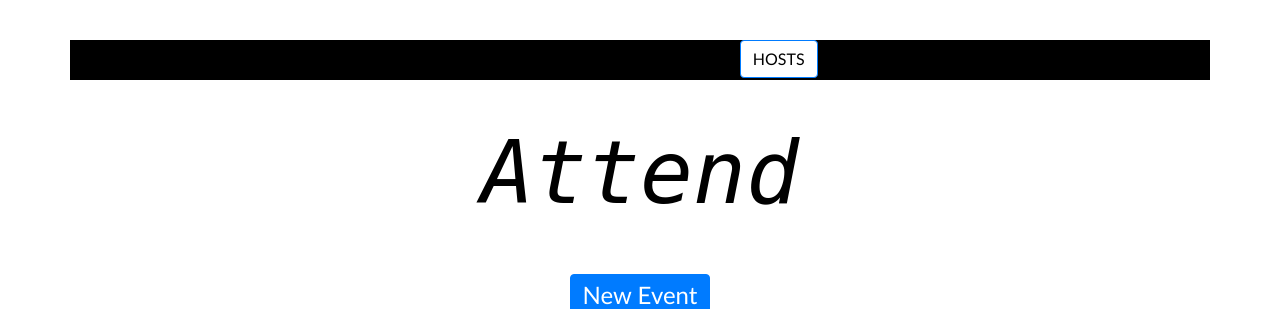
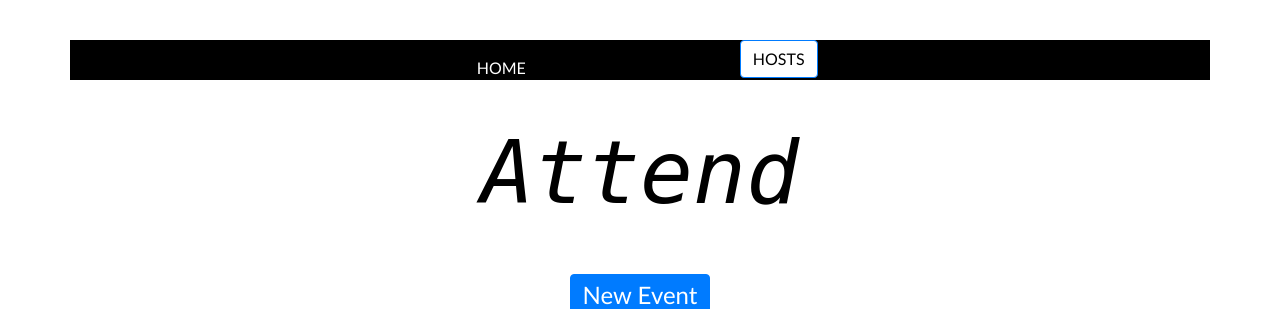
Before and after one commit to merobi-hub/attendance-tracker, a Flask app: page / in a window 1280 px wide. Shown: the top 309 px of the page. Run offline with Flask 2, Linux system fonts and the light colour scheme; data that the repository does not hold is empty; some libraries are stand-ins or nearby versions.

Commit message:
nav styling

```diff
--- a/attendance/static/css/main.css
+++ b/attendance/static/css/main.css
@@ -48,7 +48,8 @@ body {
 .nav-div {
     width: 75%;
     margin: 0 auto;
-    margin-top: 5vh;
+    height: 10vh;
+    /* margin-top: 5vh; */
 }
 
 #nav-link {
@@ -84,7 +85,7 @@ body {
 
 #small-nav-link {
     text-decoration: none;
-    color: black;
+    color: white;
 
 }
 
```
